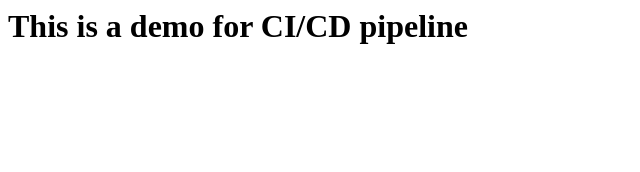
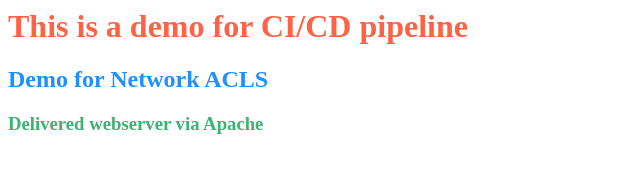
Before and after one commit to MuchuguttiNirmala/merge-conflict-demo, a plain HTML site: page index.html in a window 1280 px wide. Shown: the whole page, without its empty margins (0-640 px from the left). Drawn offline with Linux system fonts and the light colour scheme.

Commit message:
updated index.html

```diff
--- a/index.html
+++ b/index.html
@@ -1 +1,13 @@
-<h1> This is a demo for CI/CD pipeline</h1>
+<html>
+<head>
+
+<h1 style="color:Tomato;">This is a demo for CI/CD pipeline </h1>
+
+</head>
+<body>
+
+<h2 style="color:DodgerBlue;">Demo for Network ACLS</h2>
+<h3 style="color:MediumSeaGreen;">Delivered webserver via Apache</h3>
+
+</body>
+</html>
```
